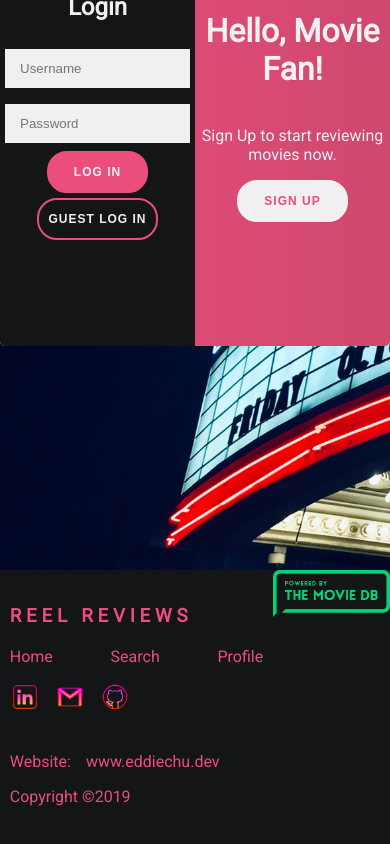
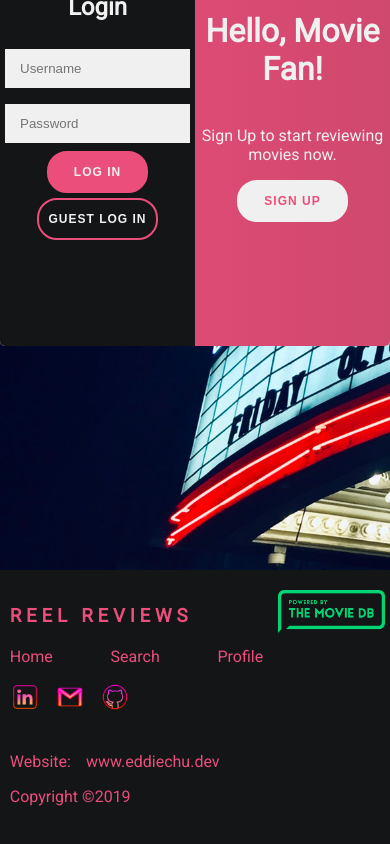
Before and after one commit to Kaleidics/reel-reviews, a React (Create React App) app: page /login in a window 390 px wide. Shown: the part 358-1202 px from the top of the page. Built offline with nearby package versions, Linux system fonts and the light colour scheme; no server answers.

Commit message:
update loader and footer

```diff
--- a/src/components/Footer/Footer.css
+++ b/src/components/Footer/Footer.css
@@ -144,7 +144,7 @@ footer {
   }
 
   .credits div {
-    margin: 0;
+    margin: 20px 5px;
   }
 
   .credits a img {
--- a/src/components/Loader/Loader.css
+++ b/src/components/Loader/Loader.css
@@ -5,7 +5,7 @@
     width: 100%;
     height: 100%;
     font-family: 'Roboto', sans-serif;
-    letter-spacing: 1px;
+    letter-spacing: 0.5px;
     z-index: 10000;
 }
 
--- a/src/components/Loader/svg.js
+++ b/src/components/Loader/svg.js
@@ -3,7 +3,7 @@ import React from 'react';
 export const loader = <div>
         <div className="scene">
           <svg version="1.1" id="dc-spinner" xmlns="http://www.w3.org/2000/svg" x="0px" y="0px" width="38" height="38" viewBox="0 0 38 38" preserveAspectRatio="xMinYMin meet">
-            <text x={12.5} y={21} fontSize="2px" fill="#f0f0f0">LOADING
+            <text x={14} y={21} fontSize="2px" fill="#f0f0f0">LOADING
               <animate attributeName="opacity" values="0;1;0" dur="1.8s" repeatCount="indefinite" />
             </text>
             <path fill="#666" d="M20,35c-8.271,0-15-6.729-15-15S11.729,5,20,5s15,6.729,15,15S28.271,35,20,35z M20,5.203
--- a/src/components/MovieDetailPage/MovieDetailPage.css
+++ b/src/components/MovieDetailPage/MovieDetailPage.css
@@ -17,6 +17,7 @@
 .movieDetail-bg {
     width: 100%;
     height: 100%;
+    object-fit: cover;
     filter: blur(10px);
     opacity: 0.3;
 }
```
